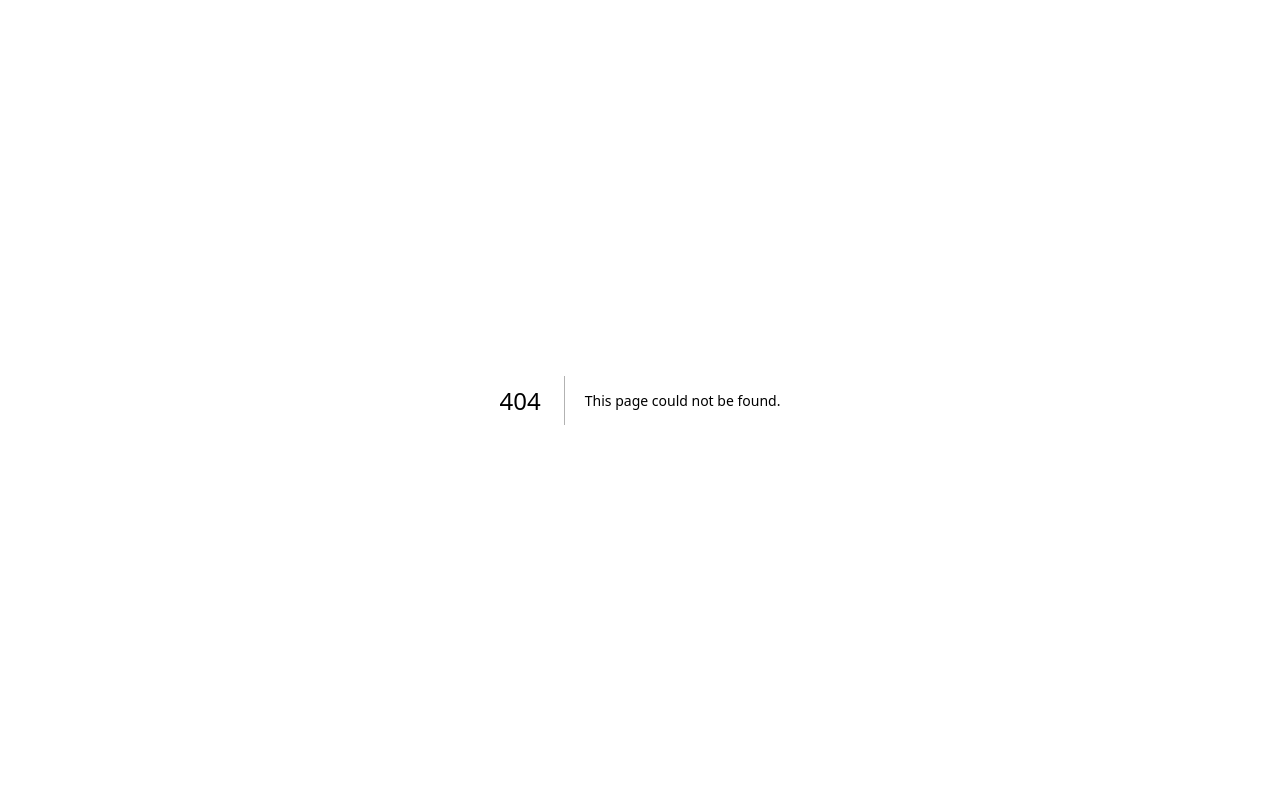
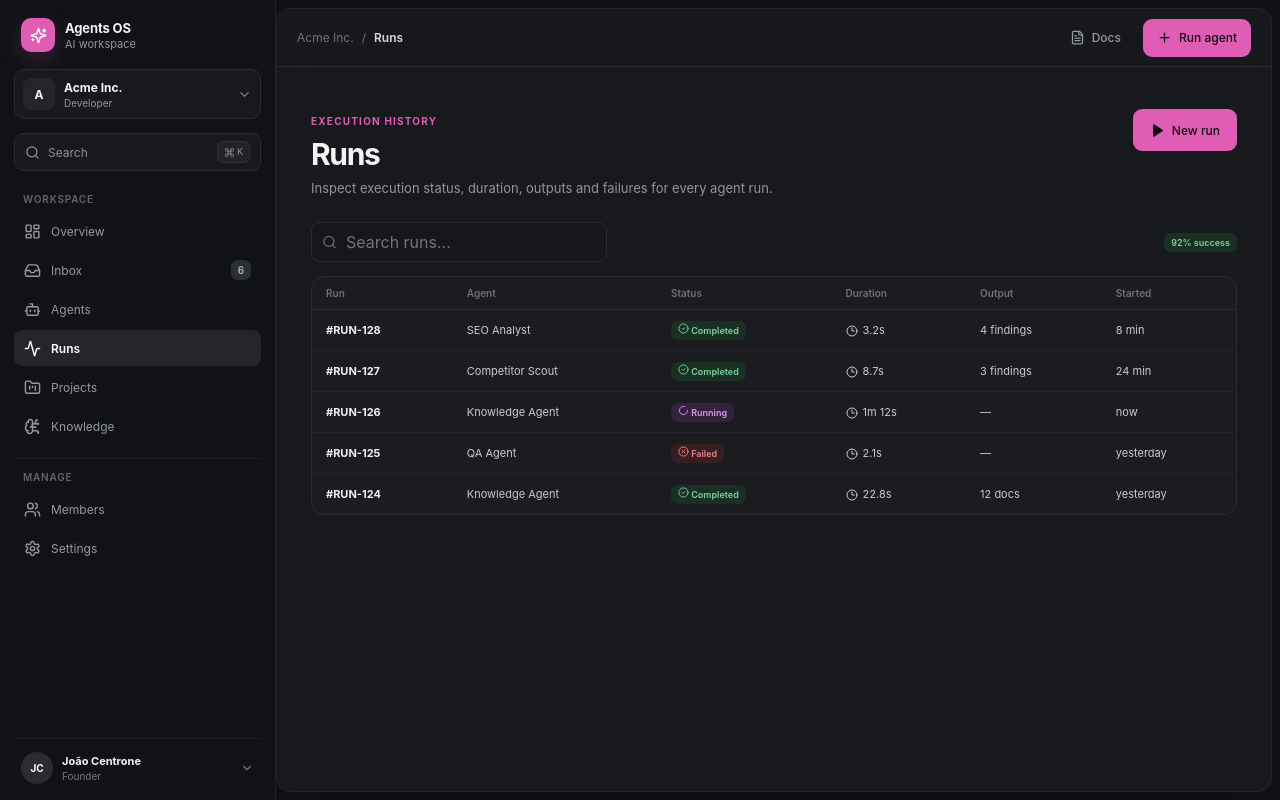
Before and after one commit to JoaoVitorTelesCentrone/agents, a Next.js app: page /runs in a window 1280 px wide. Before the commit this address had no page. Built offline with nearby package versions, Linux system fonts and the light colour scheme.

Commit message:
feat(ui): add runs history page

```diff
--- /dev/null
+++ b/app/runs/page.tsx
@@ -0,0 +1,22 @@
+import { CheckCircle2, Clock3, LoaderCircle, Play, Search, XCircle } from 'lucide-react';
+import { AppShell } from '@/components/app-shell';
+
+const runs = [
+  ['#RUN-128','SEO Analyst','Completed','3.2s','4 findings','8 min'],
+  ['#RUN-127','Competitor Scout','Completed','8.7s','3 findings','24 min'],
+  ['#RUN-126','Knowledge Agent','Running','1m 12s','—','now'],
+  ['#RUN-125','QA Agent','Failed','2.1s','—','yesterday'],
+  ['#RUN-124','Knowledge Agent','Completed','22.8s','12 docs','yesterday'],
+];
+
+export default function RunsPage(){
+  return <AppShell active="runs" title="Runs" primaryHref="/agents" primaryLabel="Run agent">
+    <div className="wm-page">
+      <section className="wm-heading wm-heading-top"><div><span className="wm-kicker">EXECUTION HISTORY</span><h1>Runs</h1><p>Inspect execution status, duration, outputs and failures for every agent run.</p></div><button className="wm-button wm-button-primary wm-run"><Play size={15} fill="currentColor"/>New run</button></section>
+      <div className="wm-toolbar"><div className="wm-search-field"><Search size={15}/><input className="wm-input" placeholder="Search runs..."/></div><div className="wm-filter-group"><span className="wm-badge wm-badge-green">92% success</span></div></div>
+      <section className="wm-section"><table className="wm-table"><thead><tr><th>Run</th><th>Agent</th><th>Status</th><th>Duration</th><th>Output</th><th>Started</th></tr></thead><tbody>
+        {runs.map(([id,agent,status,duration,output,started])=><tr key={id}><td><strong>{id}</strong></td><td>{agent}</td><td>{status==='Completed'?<span className="wm-badge wm-badge-green"><CheckCircle2 size={11}/> {status}</span>:status==='Running'?<span className="wm-badge"><LoaderCircle size={11}/> {status}</span>:<span className="wm-badge wm-badge-red"><XCircle size={11}/> {status}</span>}</td><td><Clock3 size={12} style={{verticalAlign:'middle',marginRight:5}}/>{duration}</td><td>{output}</td><td>{started}</td></tr>)}
+      </tbody></table></section>
+    </div>
+  </AppShell>;
+}
```
